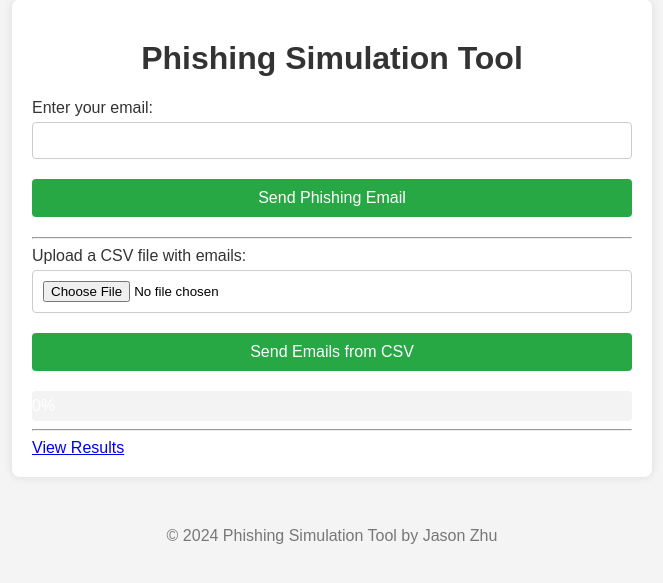
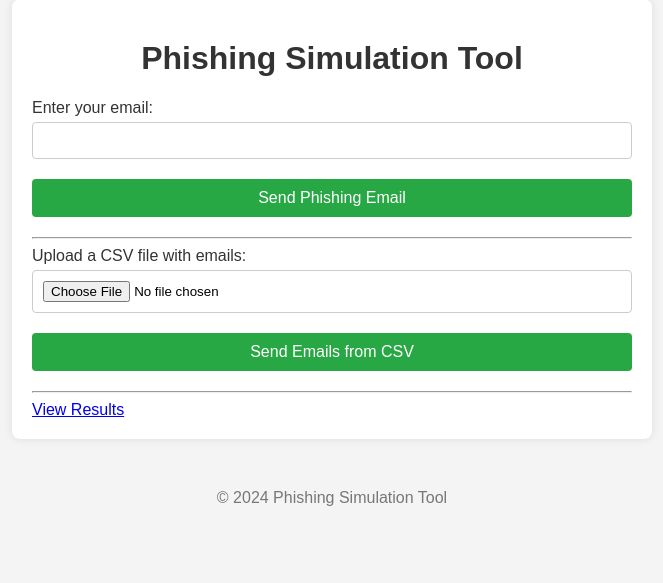
Before and after one commit to jasonmeme/Phishing-Tester, a Flask app: page / in a window 1280 px wide. Shown: the part 51-634 px from the top of the page, without its empty margins (308-971 px from the left). Run offline with Flask 3, Linux system fonts and the light colour scheme; some libraries are stand-ins or nearby versions.

Commit message:
Update index.html

```diff
--- a/api/templates/index.html
+++ b/api/templates/index.html
@@ -4,62 +4,26 @@
 <head>
     <title>Phishing Simulation</title>
     <link rel="stylesheet" type="text/css" href="{{ url_for('static', filename='styles.css') }}">
-    <script>
-        function updateProgressBar(percent) {
-            document.getElementById('progress-bar').style.width = percent + '%';
-            document.getElementById('progress-bar').innerText = percent + '%';
-        }
-
-        async function sendEmails(event) {
-            event.preventDefault();
-            const formData = new FormData(event.target);
-            const response = await fetch('/send_phishing_emails', {
-                method: 'POST',
-                body: formData
-            });
-
-            if (response.ok) {
-                const reader = response.body.getReader();
-                const decoder = new TextDecoder();
-                let receivedLength = 0;
-                let result = '';
-
-                while (true) {
-                    const {done, value} = await reader.read();
-                    if (done) break;
-
-                    result += decoder.decode(value);
-                    updateProgressBar(parseInt(result));
-                }
-                alert('Emails sent successfully!');
-            } else {
-                alert('Failed to send emails.');
-            }
-        }
-    </script>
 </head>
 <body>
     <div class="container">
         <h1>Phishing Simulation Tool</h1>
-        <form onsubmit="sendEmails(event)">
+        <form action="/send_phishing_email" method="post">
             <label for="email">Enter your email:</label>
             <input type="email" id="email" name="email" required>
             <button type="submit">Send Phishing Email</button>
         </form>
         <hr>
-        <form id="upload-form" onsubmit="sendEmails(event)">
+        <form action="/send_phishing_emails" method="post" enctype="multipart/form-data">
             <label for="csv-file">Upload a CSV file with emails:</label>
             <input type="file" id="csv-file" name="csv-file" accept=".csv" required>
             <button type="submit">Send Emails from CSV</button>
         </form>
-        <div class="progress-container">
-            <div id="progress-bar" class="progress-bar">0%</div>
-        </div>
         <hr>
         <a href="/results">View Results</a>
     </div>
     <div class="footer">
-        <p>&copy; 2024 Phishing Simulation Tool by Jason Zhu</p>
+        <p>&copy; 2024 Phishing Simulation Tool</p>
     </div>
 </body>
 </html>
```
